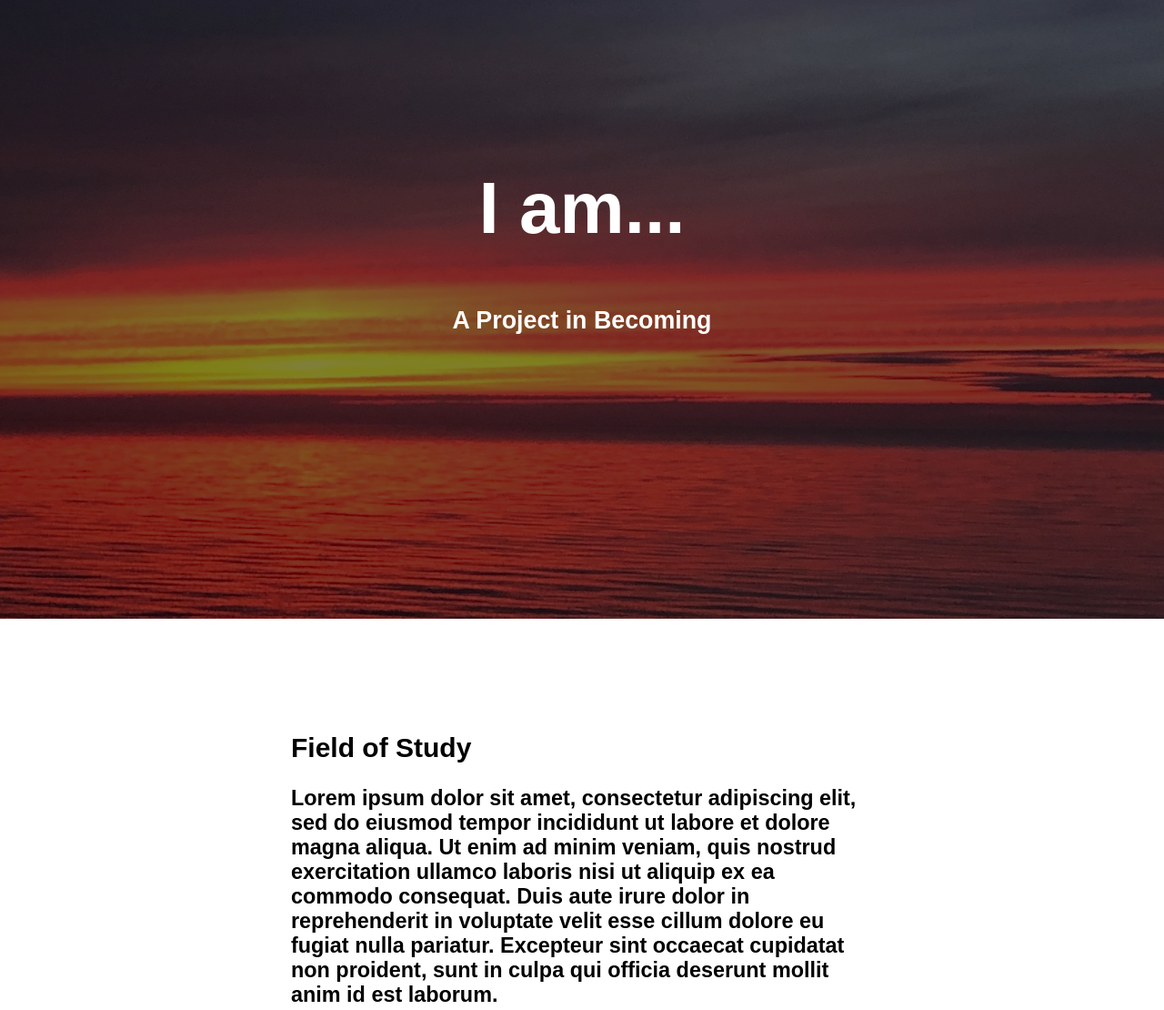
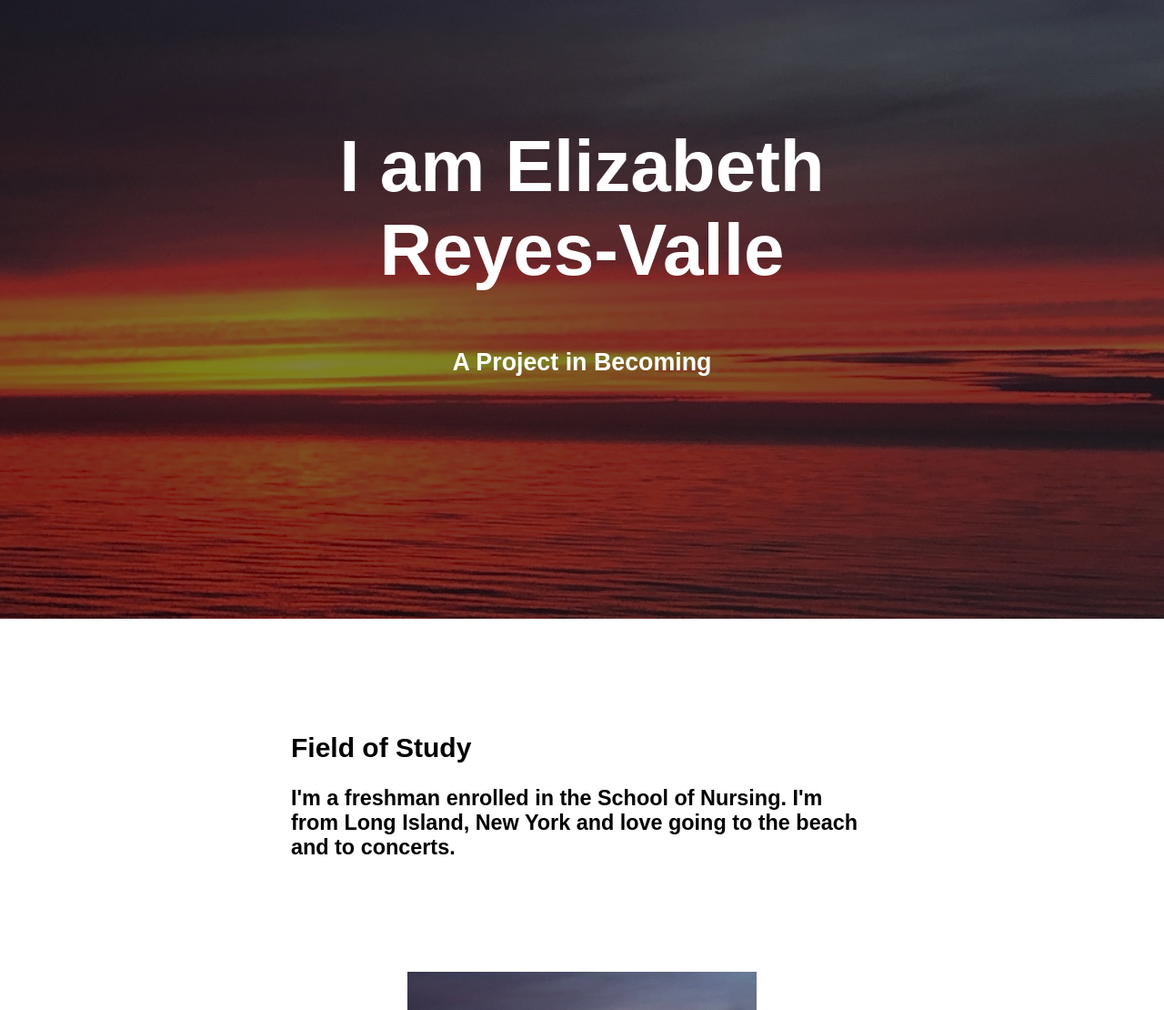
Before and after one commit to liz-reyes/Im-a-project-in-becoming, a plain HTML site: page index.html in a window 1280 px wide. Shown: the part 120-1230 px from the top of the page at 91% size. Drawn offline with Linux system fonts and the light colour scheme.

Commit message:
Update index.html

```diff
--- a/index.html
+++ b/index.html
@@ -26,7 +26,7 @@
 
 <div class="hero-image">
   <div class="hero-text">
-      <h1>I am...</h1>
+      <h1>I am Elizabeth Reyes-Valle</h1>
       <h2>A Project in Becoming</h2>
   </div>
 </div>
@@ -38,7 +38,7 @@
 <!--Fuego programs sometimes use "in-line styling" to provide quick fixes to content design. In the above case, you could change "left" to "right" or "center" depending on your specific design needs. That said, left align is usually best practice for improving readability.-->
 <div class="textblock" style="text-align: left">
   <h2>Field of Study</h2>
-  <h3>Lorem ipsum dolor sit amet, consectetur adipiscing elit, sed do eiusmod tempor incididunt ut labore et dolore magna aliqua. Ut enim ad minim veniam, quis nostrud exercitation ullamco laboris nisi ut aliquip ex ea commodo consequat. Duis aute irure dolor in reprehenderit in voluptate velit esse cillum dolore eu fugiat nulla pariatur. Excepteur sint occaecat cupidatat non proident, sunt in culpa qui officia deserunt mollit anim id est laborum.</h3>
+  <h3>I'm a freshman enrolled in the School of Nursing. I'm from Long Island, New York and love going to the beach and to concerts.</h3>
   </div>
 
 
@@ -53,7 +53,7 @@
 
 <div class="textblock" style="text-align: left">
   <h2>Home and Family</h2>
-    <h3>Lorem ipsum dolor sit amet, consectetur adipiscing elit, sed do eiusmod tempor incididunt ut labore et dolore magna aliqua. Ut enim ad minim veniam, quis nostrud exercitation ullamco laboris nisi ut aliquip ex ea commodo consequat. Duis aute irure dolor in reprehenderit in voluptate velit esse cillum dolore eu fugiat nulla pariatur. Excepteur sint occaecat cupidatat non proident, sunt in culpa qui officia deserunt mollit anim id est laborum.</h3>
+    <h3> My parents are from El Salvador. I'm the oldest out of 3 chidren in my family.</h3>
   </div>
 
 <!--Quick fact: Did you know "Lorem ipsum," the fill text used in this web template, was hacked out of Cicero's "De finibus bonorum et malorum"? Developers made it non-sensical, so don't bother with Google Translate.-->
@@ -97,7 +97,7 @@
 
 <div class="textblock" style="text-align: left">
    <h2>In the Future</h2>
-      <h3>Lorem ipsum dolor sit amet, consectetur adipiscing elit, sed do eiusmod tempor incididunt ut labore et dolore magna aliqua. Ut enim ad minim veniam, quis nostrud exercitation ullamco laboris nisi ut aliquip ex ea commodo consequat. Duis aute irure dolor in reprehenderit in voluptate velit esse cillum dolore eu fugiat nulla pariatur. Excepteur sint occaecat cupidatat non proident, sunt in culpa qui officia deserunt mollit anim id est laborum.</h3>
+      <h3>In the future, I see myself working with kids in a hospital. </h3>
   </div>
 
   <div>
```
